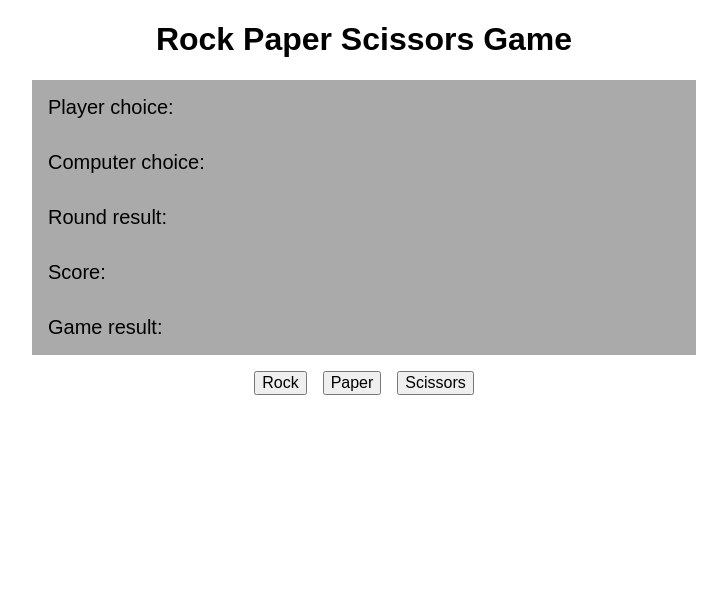
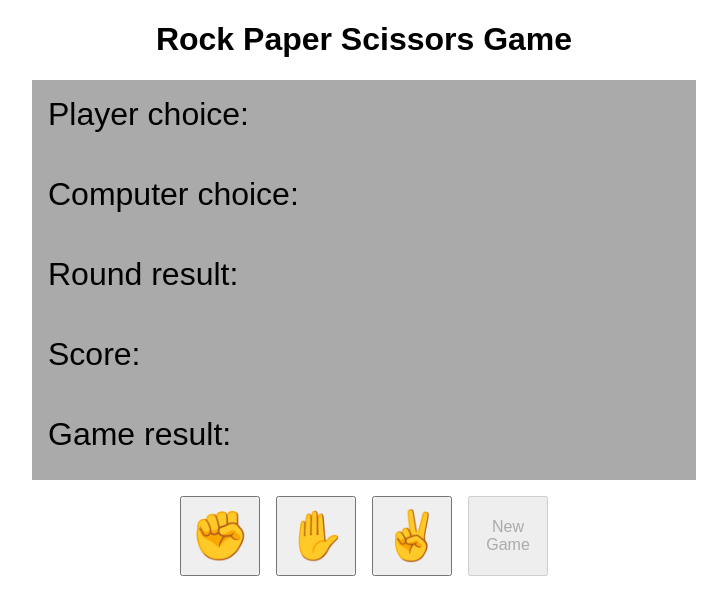
Before and after one commit to chanlapping/rock-paper-scissors, a plain HTML site: page index.html in a window 1280 px wide. Shown: the whole page, without its empty margins (276-1003 px from the left). Drawn offline with Linux system fonts and the light colour scheme.

Commit message:
Modify UI. Use icons. Add new game button.

```diff
--- a/index.html
+++ b/index.html
@@ -35,9 +35,10 @@
 
     </div>
     <div class="btn-container">
-        <button id="rock">Rock</button>
-        <button id="paper">Paper</button>
-        <button id="scissors">Scissors</button>
+        <button id="rock" class="choice">&#9994;</button>
+        <button id="paper" class="choice">&#9995;</button>
+        <button id="scissors" class="choice">&#9996;</button>
+        <button id="new-game">New Game</button>
     </div>
 
     <script src="script.js"></script>
--- a/script.js
+++ b/script.js
@@ -1,7 +1,3 @@
-// function getComputerChoice
-// randomly return rock, paper or scissors
-// generate random number 1 to 3
-// return choice accordingly
 
 function getComputerChoice() {
     let choice = Math.floor(Math.random() * 3);
@@ -15,11 +11,6 @@ function getComputerChoice() {
 
     return "scissors";
 }
-
-// function playRound
-// input: player selection, computer selection
-// return a string - declaring who is the winner
-// player selection should be case insensitive
 
 function playRound(playerSelection, computerSelection) {
     if (playerSelection === computerSelection ) {
@@ -45,16 +36,32 @@ function playRound(playerSelection, computerSelection) {
     }
 }
 
-// end game function
-// disable rock, paper and scissors buttons
-// reset scores to 0
-// enable play again button
 
 function endGame() {
     btns.forEach(btn => btn.disabled = true);
+    newGameBtn.disabled = false;
 }
 
-const btns = document.querySelectorAll('button');
+function newGame() {
+    newGameBtn.disabled = true;
+    playerScore = 0;
+    computerScore = 0;
+    btns.forEach(btn => btn.disabled = false);
+    playerDisplay.textContent = '';
+    computerDisplay.textContent = '';
+    scoreDisplay.textContent = '';
+    resultDisplay.textContent = '';
+    matchDisplay.textContent = '';
+}
+
+const icons = {
+    rock: '&#9994;',
+    paper: '&#9995;',
+    scissors: '&#9996;'
+};
+
+const btns = document.querySelectorAll('.choice');
+const newGameBtn = document.querySelector('#new-game');
 const display = document.querySelector('#display');
 const playerDisplay = document.querySelector('#player');
 const computerDisplay = document.querySelector('#computer');
@@ -78,8 +85,8 @@ btns.forEach(btn => btn.addEventListener('click', (e) => {
         winner += ' wins';
     }
 
-    playerDisplay.textContent = playerSelection;
-    computerDisplay.textContent = computerSelection;
+    playerDisplay.innerHTML = e.target.innerHTML;
+    computerDisplay.innerHTML = icons[computerSelection];
     resultDisplay.textContent = winner;
     scoreDisplay.textContent = 'player ' + playerScore + ' Computer ' + computerScore;
 
@@ -94,3 +101,7 @@ btns.forEach(btn => btn.addEventListener('click', (e) => {
     }
 
 }));
+
+newGameBtn.addEventListener('click', newGame);
+
+newGame();
--- a/style.css
+++ b/style.css
@@ -16,13 +16,14 @@ h1 {
     display: flex;
     background-color: #aaa;
     width: 50%;
+    height: 3rem;
     padding: 1rem;
 }
 
 span {
     flex: 1;
     width: 50%;
-    font-size: 20px;
+    font-size: 2rem;
 }
 
 .btn-container {
@@ -33,5 +34,11 @@ span {
 }
 
 button {
+    font-size: 3rem;
+    width: 5rem;
+    height: 5rem;
+}
+
+#new-game {
     font-size: 1rem;
 }
```
